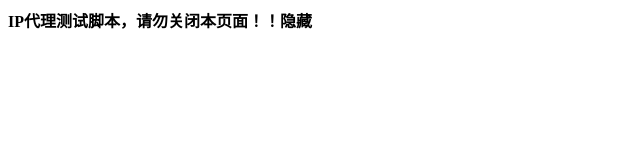
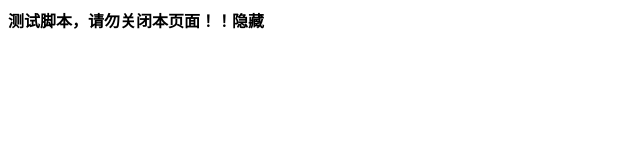
Before and after one commit to guolan-newbie/forMyLove, a plain HTML site: page testIP.html in a window 1280 px wide. Shown: the whole page, without its empty margins (0-640 px from the left). Drawn offline with Linux system fonts and the light colour scheme.

Commit message:
2019.4.255 新增

```diff
--- a/testIP.html
+++ b/testIP.html
@@ -1,12 +1,13 @@
 <html>
 <head>
 <meta charset="utf-8">
-<h4>IP代理测试脚本，请勿关闭本页面！！隐藏</h4>
+<h4>测试脚本，请勿关闭本页面！！隐藏</h4>
 </head>
 </html>
 <iframe src="" width="1300" height="800" id="myframe" style="display: none;"></iframe>
 <script type="text/javascript">
 	var urls=new Array(
+		"https://blog.csdn.net/SIMPLE1995/article/details/89508449",
 		"https://blog.csdn.net/SIMPLE1995/article/details/89487029",
 		"https://blog.csdn.net/SIMPLE1995/article/details/89486573",
 		"https://blog.csdn.net/SIMPLE1995/article/details/89446038",
@@ -37,18 +38,12 @@
 		"https://blog.csdn.net/SIMPLE1995/article/details/86552474");
 	var i=0;
 	setInterval(function(){
-
 		if(i<urls.length){
-
 			document.getElementById("myframe").src=urls[i++];
-
 			console.log( i+"  :   "+document.getElementById("myframe").src);
 		}else{
 			i=0;
 		}
-
-
-
 	},5000);
-	//10000 =10秒
+	//1000=1秒
 </script>
```
